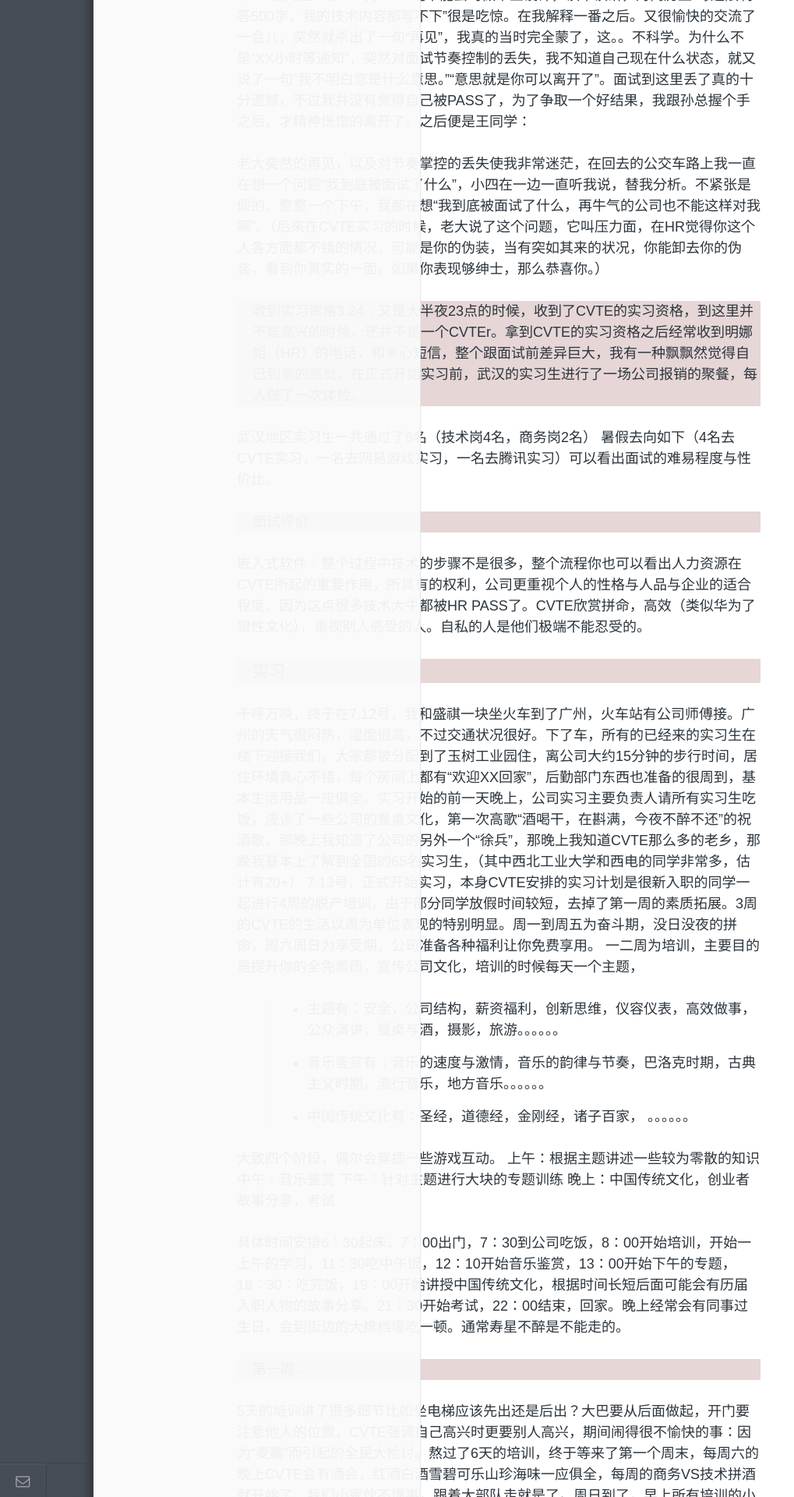
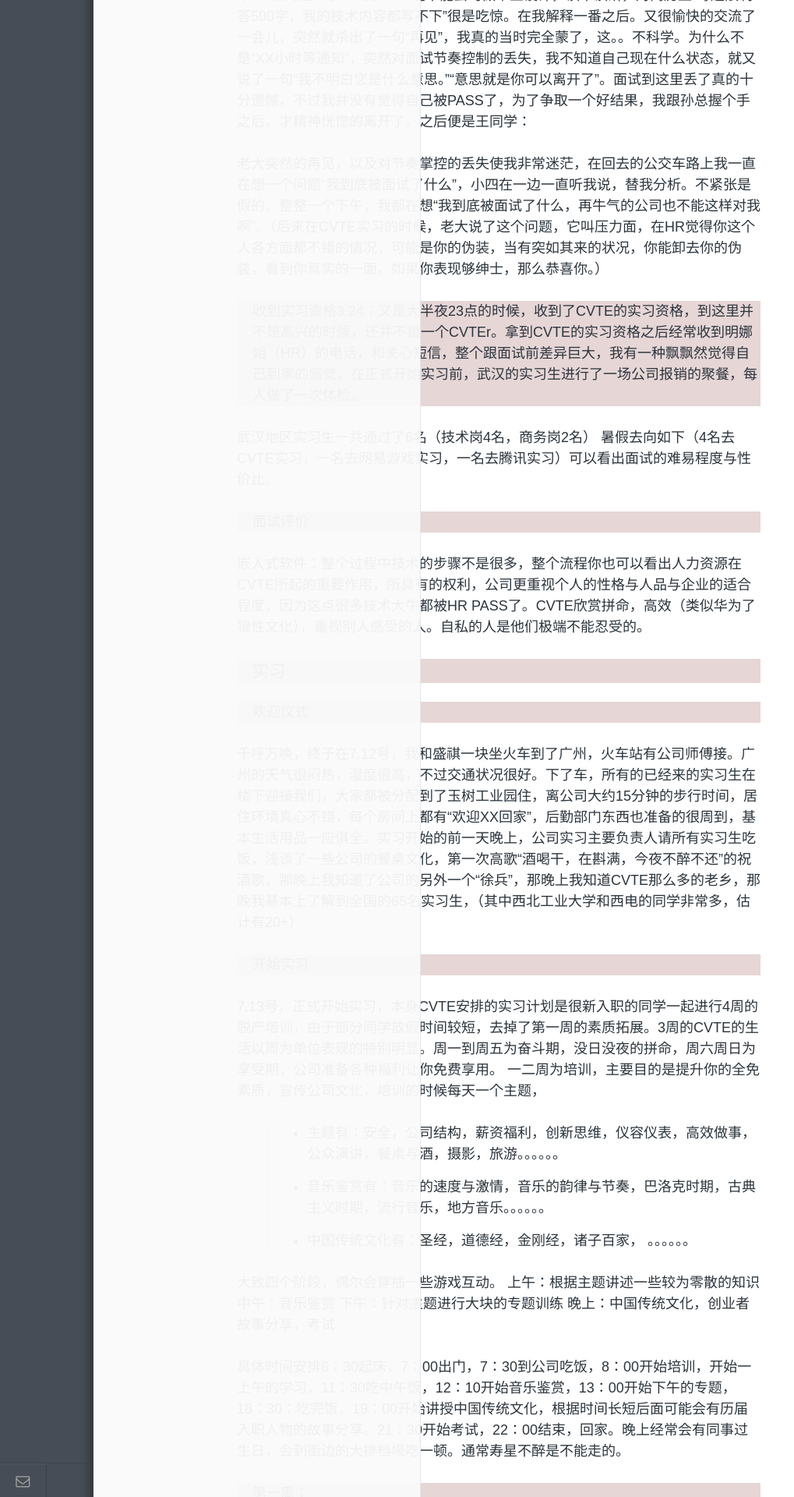
Before and after one commit to xnzaa/xnzaa.github.io, a Jekyll site: the page built from _posts/2014-12-14-what's-CVTE.md, in a window 1280 px wide. Shown: the part 3080-5000 px from the top of the page at 78% size, without its empty margins (0-1019 px from the left). Built offline with Jekyll 4.4.1, drawn with Linux system fonts in a browser that asks for light colours; comment, search, counter and statistics services are not loaded; some of the changed text lies outside the part shown.

Commit message:
change post

```diff
--- a/_posts/2014-12-14-what's-CVTE.md
+++ b/_posts/2014-12-14-what's-CVTE.md
@@ -46,7 +46,9 @@
 嵌入式软件：整个过程中技术的步骤不是很多，整个流程你也可以看出人力资源在CVTE所起的重要作用，所具有的权利，公司更重视个人的性格与人品与企业的适合程度，因为这点很多技术大牛都被HR PASS了。CVTE欣赏拼命，高效（类似华为了狼性文化），重视别人感受的人。自私的人是他们极端不能忍受的。
 
 ### 实习
+#### 欢迎仪式
 千呼万唤，终于在7.12号，我和盛祺一块坐火车到了广州，火车站有公司师傅接。广州的天气很闷热，湿度很高，不过交通状况很好。下了车，所有的已经来的实习生在楼下迎接我们，大家都被分配到了玉树工业园住，离公司大约15分钟的步行时间，居住环境真心不错，每个房间上都有“欢迎XX回家”，后勤部门东西也准备的很周到，基本生活用品一应俱全。实习开始的前一天晚上，公司实习主要负责人请所有实习生吃饭，浅谈了一些公司的餐桌文化，第一次高歌“酒喝干，在斟满，今夜不醉不还”的祝酒歌，那晚上我知道了公司的另外一个“徐兵”，那晚上我知道CVTE那么多的老乡，那晚我基本上了解到全国的65名实习生，（其中西北工业大学和西电的同学非常多，估计有20+）
+#### 开始实习
 7.13号，正式开始实习，本身CVTE安排的实习计划是很新入职的同学一起进行4周的脱产培训，由于部分同学放假时间较短，去掉了第一周的素质拓展。3周的CVTE的生活以周为单位表现的特别明显。周一到周五为奋斗期，没日没夜的拼命，周六周日为享受期，公司准备各种福利让你免费享用。
 一二周为培训，主要目的是提升你的全免素质，宣传公司文化，培训的时候每天一个主题，
 
```
